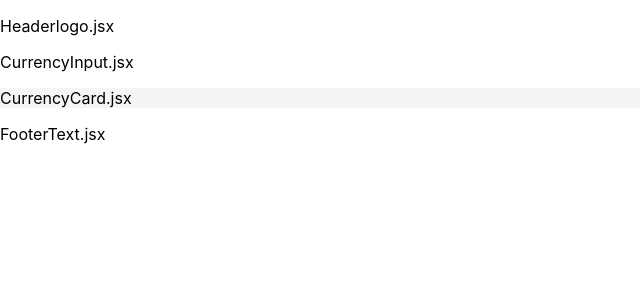
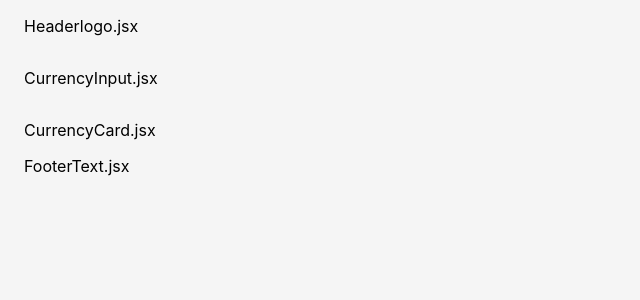
Before and after one commit to ricardonava/banxico-frontend, a React (Create React App) app: page / in a window 1280 px wide. Shown: the top 300 px of the page, without its empty margins (0-640 px from the left). Built offline with nearby package versions, Linux system fonts and the light colour scheme.

Commit message:
installed material-ui and proptypes to project

```diff
--- a/package.json
+++ b/package.json
@@ -3,6 +3,8 @@
   "version": "0.1.0",
   "private": true,
   "dependencies": {
+    "@material-ui/core": "^3.4.0",
+    "prop-types": "^15.6.2",
     "react": "^16.6.1",
     "react-dom": "^16.6.1",
     "react-scripts": "2.1.1"
--- a/public/index.html
+++ b/public/index.html
@@ -1,15 +1,22 @@
 <!DOCTYPE html>
 <html lang="en">
   <head>
-    <meta charset="utf-8">
-    <link rel="shortcut icon" href="%PUBLIC_URL%/favicon.ico">
-    <meta name="viewport" content="width=device-width, initial-scale=1, shrink-to-fit=no">
-    <meta name="theme-color" content="#000000">
+    <meta charset="utf-8" />
+    <link rel="shortcut icon" href="%PUBLIC_URL%/favicon.ico" />
+    <meta
+      name="viewport"
+      content="width=device-width, initial-scale=1, shrink-to-fit=no"
+    />
+    <meta name="theme-color" content="#000000" />
     <!--
       manifest.json provides metadata used when your web app is added to the
       homescreen on Android. See https://developers.google.com/web/fundamentals/web-app-manifest/
     -->
-    <link rel="manifest" href="%PUBLIC_URL%/manifest.json">
+    <link rel="manifest" href="%PUBLIC_URL%/manifest.json" />
+    <link
+      rel="stylesheet"
+      href="https://fonts.googleapis.com/css?family=Roboto:300,400,500"
+    />
     <!--
       Notice the use of %PUBLIC_URL% in the tags above.
       It will be replaced with the URL of the `public` folder during the build.
@@ -21,10 +28,8 @@
     -->
     <title>React App</title>
   </head>
-  <body>
-    <noscript>
-      You need to enable JavaScript to run this app.
-    </noscript>
+  <body style="background: whitesmoke">
+    <noscript> You need to enable JavaScript to run this app. </noscript>
     <div id="root"></div>
     <!--
       This HTML file is a template.
--- a/src/App.jsx
+++ b/src/App.jsx
@@ -1,15 +1,34 @@
 import React from 'react';
+import PropTypes from 'prop-types';
+
+import { withStyles } from '@material-ui/core/styles';
 
 import Header from './containers/Header';
 import Main from './containers/Main';
 import Footer from './containers/Footer';
 
-const App = () => (
-  <div>
-    <Header />
-    <Main />
-    <Footer />
-  </div>
-);
+const styles = theme => ({
+  layout: {
+    width: 'auto',
+    marginLeft: theme.spacing.unit * 3,
+    marginRight: theme.spacing.unit * 3,
+  },
+});
 
-export default App;
+const App = (props) => {
+  const { classes } = props;
+
+  return (
+    <div className={classes.layout}>
+      <Header />
+      <Main />
+      <Footer />
+    </div>
+  );
+};
+
+App.propTypes = {
+  classes: PropTypes.object.isRequired,
+};
+
+export default withStyles(styles)(App);
--- a/src/containers/Header.jsx
+++ b/src/containers/Header.jsx
@@ -1,12 +1,33 @@
 import React from 'react';
+// import { withStyles } from '@material-ui/core/styles';
+import Grid from '@material-ui/core/Grid';
 
 import HeaderLogo from '../components/HeaderLogo';
 import CurrencyInput from '../components/CurrencyInput';
 
+// const Header = () => (
+//   <header>
+//     <HeaderLogo />
+//     <CurrencyInput />
+//   </header>
+// );
+
+// const styles = theme => ({
+//   root: {
+//     flexGrow: 1,
+//   },
+// });
+
 const Header = () => (
   <header>
-    <HeaderLogo />
-    <CurrencyInput />
+    <Grid container direction="column">
+      <Grid item>
+        <HeaderLogo />
+      </Grid>
+      <Grid item>
+        <CurrencyInput />
+      </Grid>
+    </Grid>
   </header>
 );
 
--- a/src/containers/Main.jsx
+++ b/src/containers/Main.jsx
@@ -3,7 +3,7 @@
 import CurrencyCard from '../components/CurrencyCard';
 
 const Main = () => (
-  <main style={{ background: 'whitesmoke' }}>
+  <main>
     <CurrencyCard />
   </main>
 );
```
Also changed, not shown: 2 other files (tests, documents, lock files or other folders).
